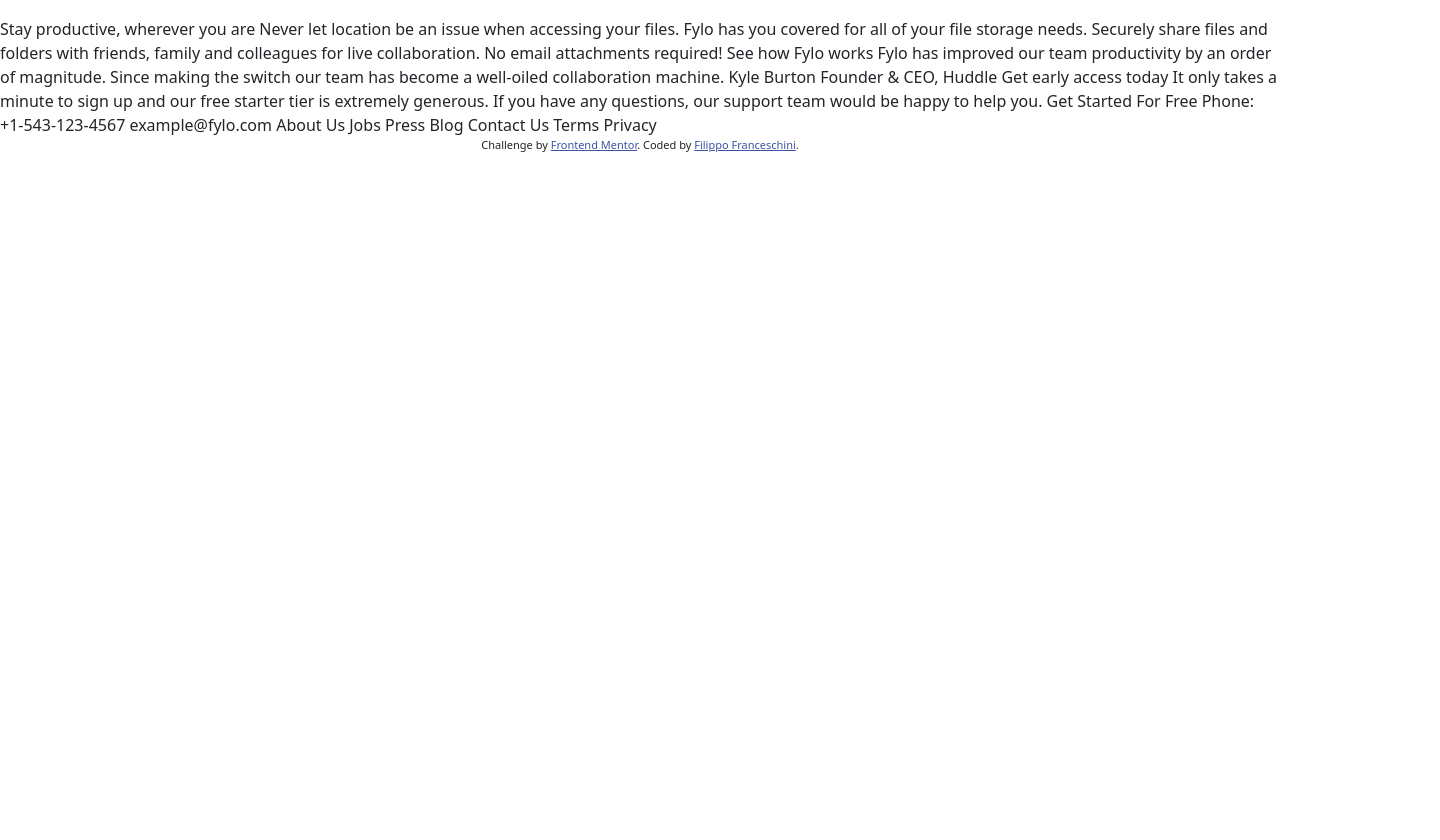
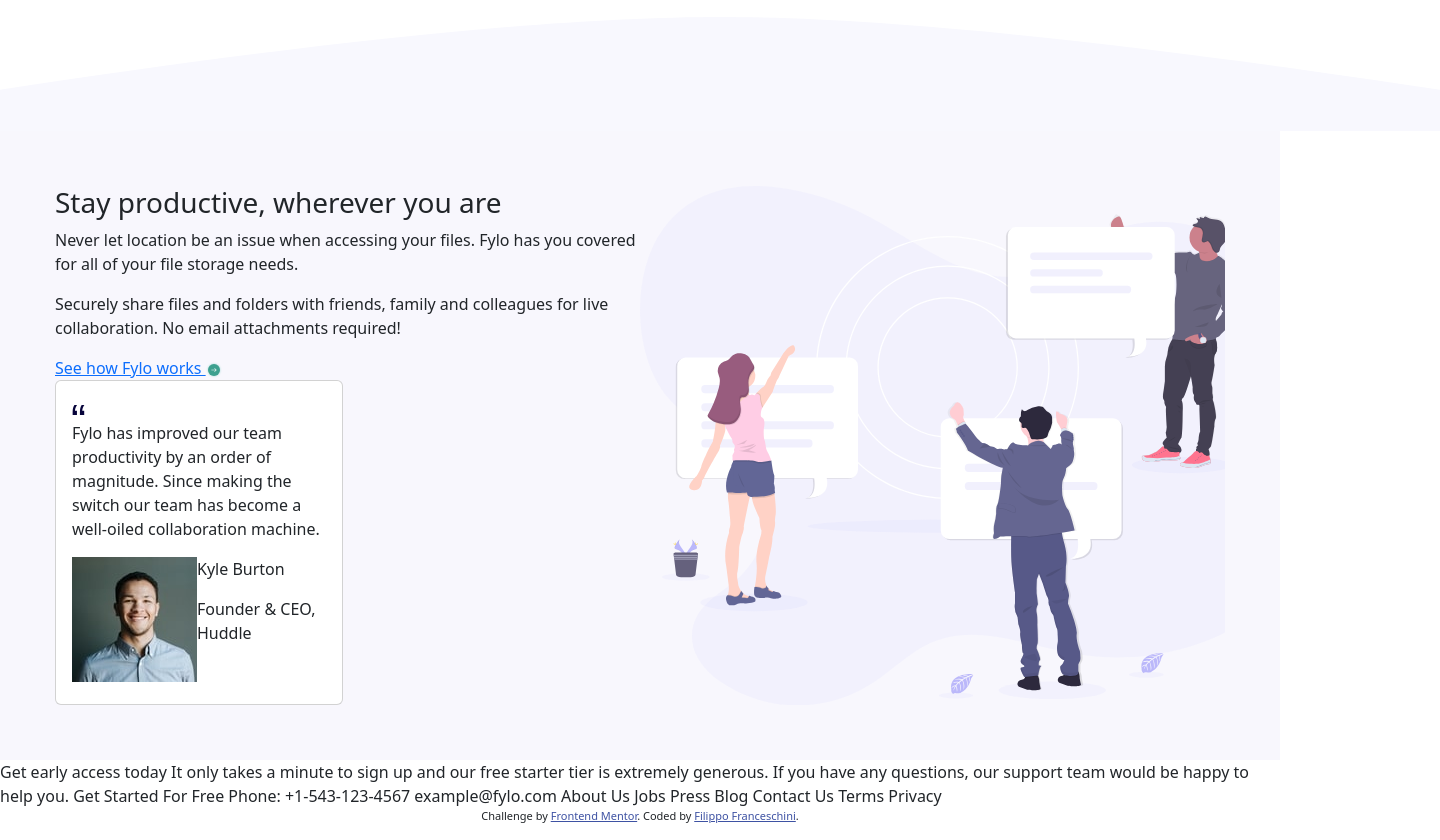
Before and after one commit to filippofr/css, a plain HTML site: page index.html in a window 1280 px wide. Shown: the part 360-1200 px from the top of the page, 1440 px wide, since content can reach past the window. Before the commit the page ends 800 px from the top, so only its background shows below. Drawn offline with nearby package versions, Linux system fonts and the light colour scheme.

Commit message:
continuazione sec section

```diff
--- a/index.html
+++ b/index.html
@@ -19,7 +19,7 @@
 </head>
 <body>
 
-  <div class="container-fluid">
+  <div class="container-fluid first-half">
     <div class="menu">
       <img class="logo" src="./images/logo.svg" alt="">
       <ul class="nav">
@@ -41,11 +41,39 @@
           </div>
 
       </div>
-      <div class="image">
+      <div class="image"></div>
+    </div>
+  </div>
+  <div class="curvature">
+    <img src="./images/bg-curve-desktop.svg" alt="">
+  </div>
+  <div class="container-fluid second-half">
+    <div class="second-section">
+      <div class="text">
+        <h3>Stay productive, wherever you are</h3>
+        <p>Never let location be an issue when accessing your files. Fylo has you
+          covered for all of your file storage needs.</p>
+        <p>Securely share files and folders with friends, family and colleagues for
+          live collaboration. No email attachments required!</p>
+        <a href="#">See how Fylo works <img src="./images/icon-arrow.svg" alt=""></a>
+        <div class="card" style="width: 18rem;">
+          <div class="card-body">
+            <img src="./images/icon-quotes.svg" alt="">
+            <p class="card-text">Fylo has improved our team productivity by an order of magnitude. Since
+              making the switch our team has become a well-oiled collaboration machine.</p>
+            <div class="contact">
+              <img class="avatar" src="./images/avatar-testimonial.jpg" alt="">
+              <div class="contact-info">
+                <p>Kyle Burton</p>
+                <p>Founder & CEO, Huddle</p>
+              </div>
 
+            </div>
+          </div>
+        </div>
       </div>
+      <div class="image"></div>
     </div>
-
   </div>
 
 
@@ -56,25 +84,6 @@
 
 
 
-
-
-
-
-  Stay productive, wherever you are
-
-  Never let location be an issue when accessing your files. Fylo has you
-  covered for all of your file storage needs.
-
-  Securely share files and folders with friends, family and colleagues for
-  live collaboration. No email attachments required!
-
-  See how Fylo works
-
-  Fylo has improved our team productivity by an order of magnitude. Since
-  making the switch our team has become a well-oiled collaboration machine.
-
-  Kyle Burton
-  Founder & CEO, Huddle
 
   Get early access today
 
--- a/style.css
+++ b/style.css
@@ -1,3 +1,15 @@
+:root{
+  /* primary */
+  --very-dark-blue: hsl(243, 87%, 12%);
+  --desaturated-blue: hsl(238, 22%, 44%);
+  /* accent */
+  --bright-blue: hsl(224, 93%, 58%);
+  --moderate-cyan: hsl(170, 45%, 43%);
+  /* neutral */
+  --light-grayish-blue: hsl(250, 60%, 98%);
+  --light-gray: hsl(0, 0%, 75%);
+}
+
 /* menu */
 .nav-item{
   padding: 20px;
@@ -52,3 +64,25 @@
   background-size: cover;
   height: 100%;
 }
+
+/* seconda sezione */
+.second-half{
+  background-color: var(--light-grayish-blue);
+}
+.second-section{
+  display: grid;
+  grid-template-columns: 50% 50%;
+  grid-template-areas: "text" "image";
+}
+.second-section .text{
+  grid-area: "text";
+}
+.second-section .image{
+  grid-area: "image";
+  background-image: url(./images/illustration-2.svg);
+  background-size: cover;
+  height: 100%;
+}
+.contact{
+  display: inline-flex;
+}
```
